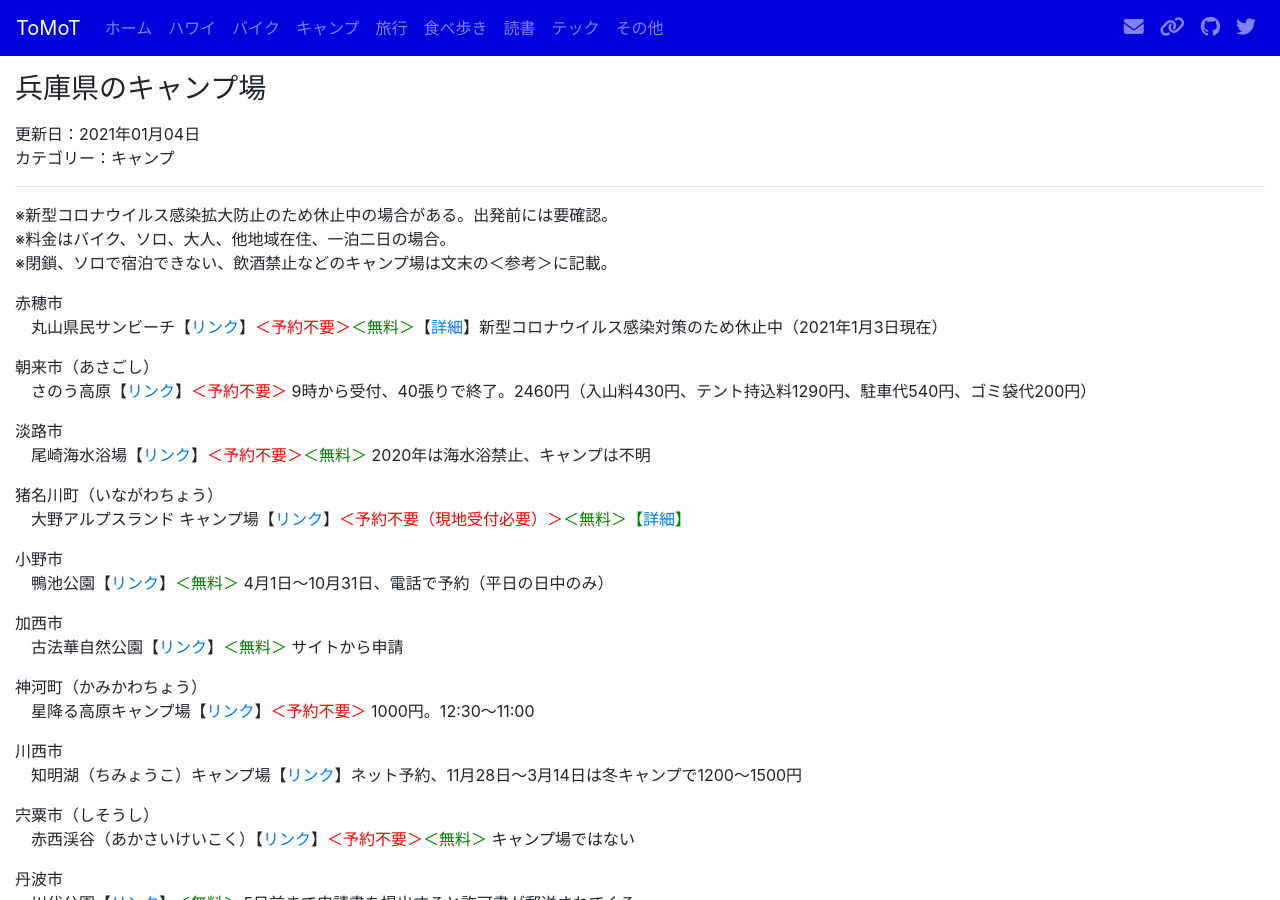
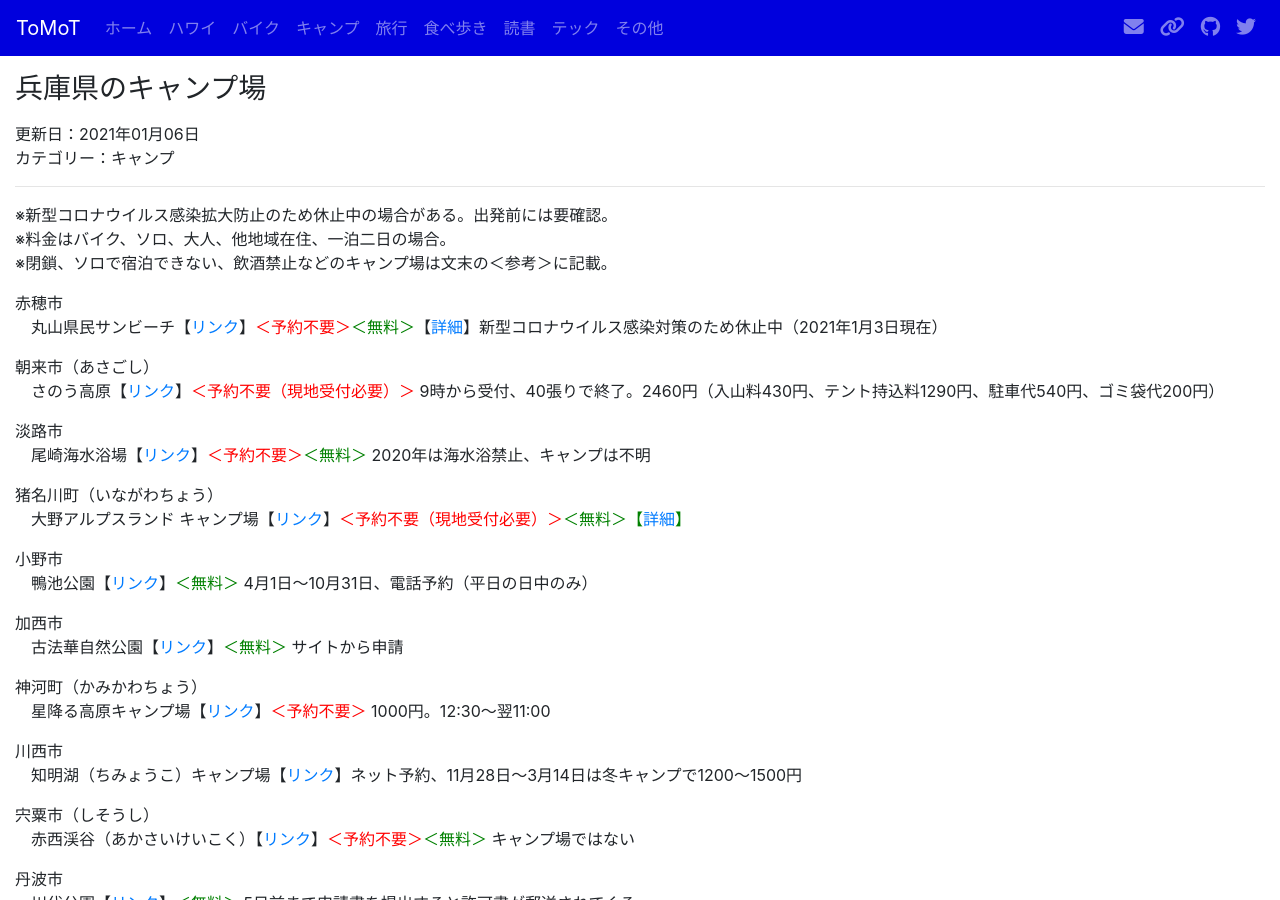
Before and after one commit to tomot/tomot.github.io, a Jekyll site: the page built from pages/camp-hyogo.md, in a window 1280 px wide and 900 px high. Built offline with Jekyll 4.4.1, drawn with Linux system fonts in a browser that asks for light colours; nearby versions of some CDN libraries.

Commit message:
revise infos of some sites in Hyogo

```diff
--- a/pages/camp-hyogo.md
+++ b/pages/camp-hyogo.md
@@ -1,7 +1,7 @@
 ---
 layout: page
 title: 兵庫県のキャンプ場
-date: 2021-01-04
+date: 2021-01-06
 categories: キャンプ
 ---
 ※新型コロナウイルス感染拡大防止のため休止中の場合がある。出発前には要確認。<br>
@@ -15,7 +15,7 @@ categories: キャンプ
 
 <p class="mb-0">朝来市（あさごし）</p>
 <ul class="list-unstyled ml-3">
-<li>さのう高原【<a href="http://www.city.asago.hyogo.jp/skyvilla-sanou/kyanpu.html">リンク</a>】<font color="red">＜予約不要＞</font> 9時から受付、40張りで終了。2460円（入山料430円、テント持込料1290円、駐車代540円、ゴミ袋代200円）</li>
+<li>さのう高原【<a href="http://www.city.asago.hyogo.jp/skyvilla-sanou/kyanpu.html">リンク</a>】<font color="red">＜予約不要（現地受付必要）＞</font> 9時から受付、40張りで終了。2460円（入山料430円、テント持込料1290円、駐車代540円、ゴミ袋代200円）</li>
 </ul>
 
 <p class="mb-0">淡路市</p>
@@ -30,7 +30,7 @@ categories: キャンプ
 
 <p class="mb-0">小野市</p>
 <ul class="list-unstyled ml-3">
-<li>鴨池公園【<a href="https://www.city.ono.hyogo.jp/1/8/33/16/a348/">リンク</a>】<font color="Green">＜無料＞</font> 4月1日〜10月31日、電話で予約（平日の日中のみ）</li>
+<li>鴨池公園【<a href="https://www.city.ono.hyogo.jp/1/8/33/16/a348/">リンク</a>】<font color="Green">＜無料＞</font> 4月1日〜10月31日、電話予約（平日の日中のみ）</li>
 </ul>
 
 <p class="mb-0">加西市</p>
@@ -40,7 +40,7 @@ categories: キャンプ
 
 <p class="mb-0">神河町（かみかわちょう）</p>
 <ul class="list-unstyled ml-3">
-<li>星降る高原キャンプ場【<a href="https://mineyama-kogen-resort.com/green/camp/">リンク</a>】<font color="red">＜予約不要＞</font> 1000円。12:30〜11:00</li>
+<li>星降る高原キャンプ場【<a href="https://mineyama-kogen-resort.com/green/camp/">リンク</a>】<font color="red">＜予約不要＞</font> 1000円。12:30〜翌11:00</li>
 </ul>
 
 <p class="mb-0">川西市</p>
```
Also changed, not shown: camp.md (+1 -1 lines), index.md (+1 -1 lines).
